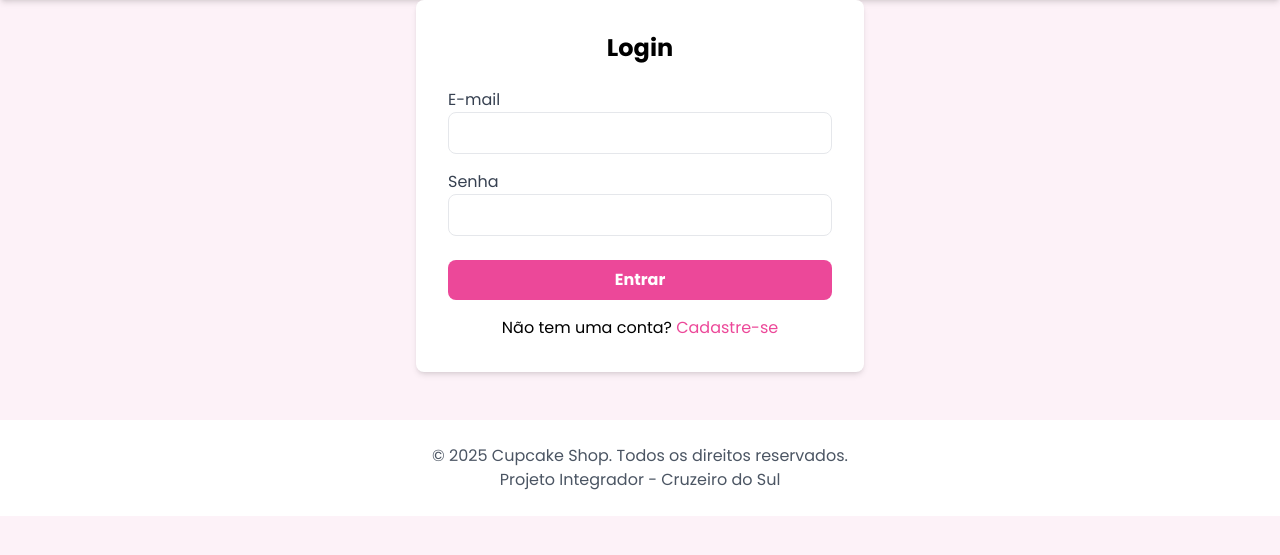
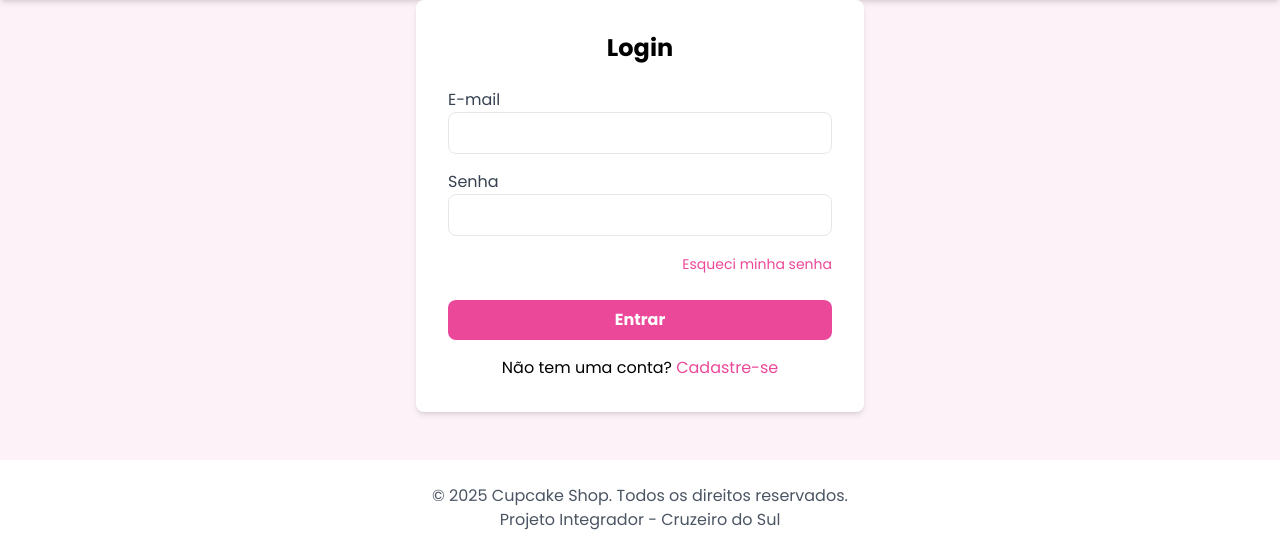
Before and after one commit to jonilsonengenharia-ctrl/pit2cruzeiro, a PHP site: page /login.php in a window 1280 px wide. Shown: the part 56-611 px from the top of the page. Run offline with PHP 8.4, Linux system fonts and the light colour scheme; some libraries are stand-ins or nearby versions.

Commit message:
Update login.php

```diff
--- a/login.php
+++ b/login.php
@@ -49,10 +49,16 @@ require_once __DIR__ . '/templates/header.php';
             <label for="email" class="block text-gray-700">E-mail</label>
             <input type="email" id="email" name="email" required class="w-full px-3 py-2 border rounded-lg focus:outline-none focus:ring-2 focus:ring-pink-500">
         </div>
-        <div class="mb-6">
+        <div class="mb-4"> <!-- Alterado de mb-6 para mb-4 -->
             <label for="senha" class="block text-gray-700">Senha</label>
             <input type="password" id="senha" name="senha" required class="w-full px-3 py-2 border rounded-lg focus:outline-none focus:ring-2 focus:ring-pink-500">
         </div>
+
+        <!-- Link de Recuperar Senha Adicionado -->
+        <div class="text-right mb-6">
+            <a href="/recuperar_senha.php" class="text-sm text-pink-500 hover:underline">Esqueci minha senha</a>
+        </div>
+
         <button type="submit" class="w-full bg-pink-500 text-white font-bold py-2 px-4 rounded-lg hover:bg-pink-600 transition-all duration-300">Entrar</button>
     </form>
     <p class="text-center mt-4">
```
